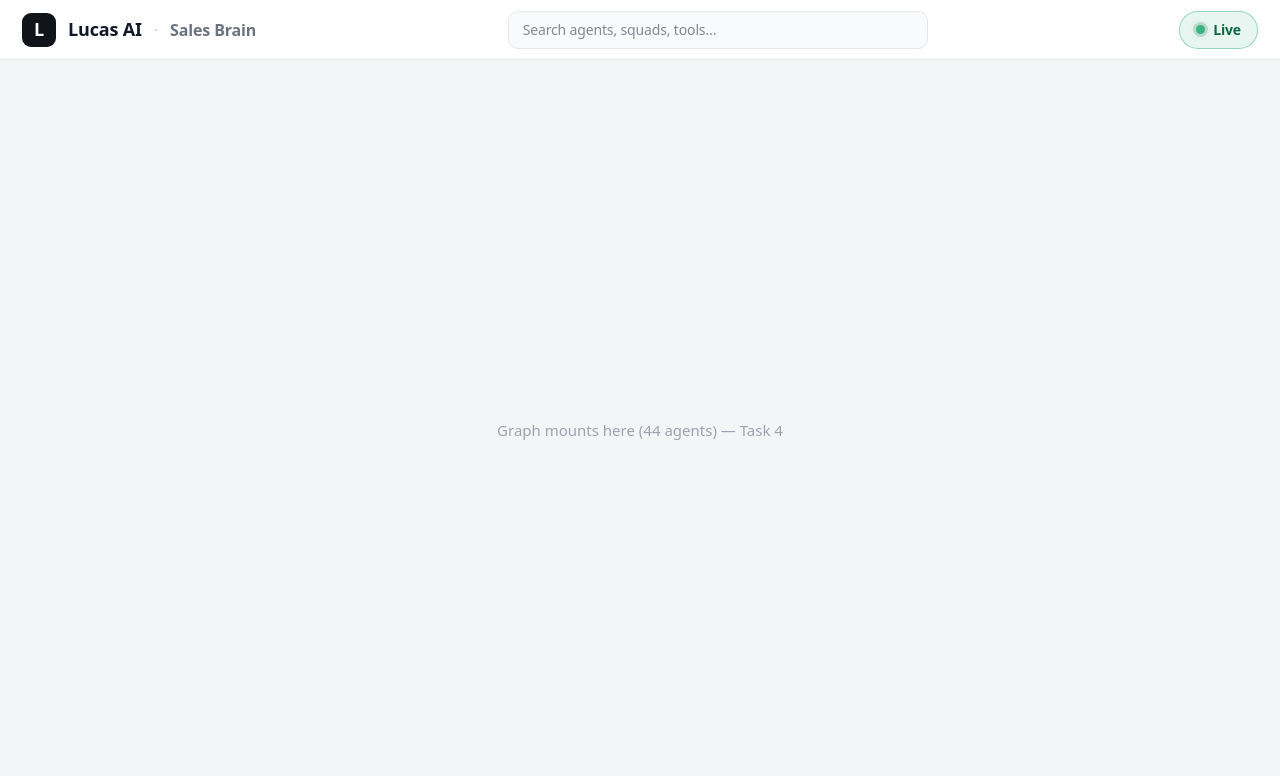
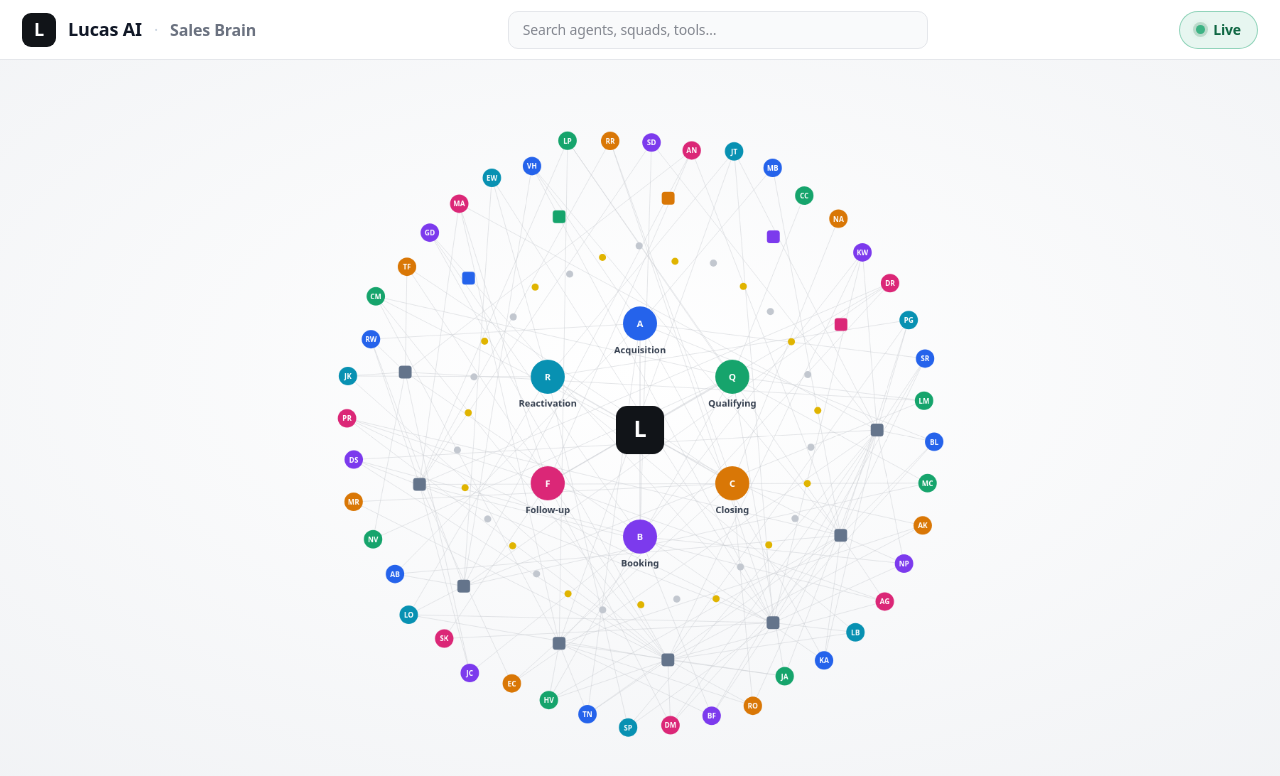
Before and after one commit to lltv28/ads-demos-6-6-2026, a Next.js app: page /brain in a window 1280 px wide. Shown: the top 776 px of the page. Built offline with nearby package versions, Linux system fonts and the light colour scheme.

Commit message:
feat(brain): concentric-ring SVG graph with pan/zoom, hover, pulses

```diff
--- a/app/brain/page.tsx
+++ b/app/brain/page.tsx
@@ -6,11 +6,13 @@
 import { useEffect, useMemo, useState } from 'react';
 import { buildModel } from '@/lib/brain/data';
 import TopBar from '@/components/brain/TopBar';
+import Graph from '@/components/brain/Graph';
 
 export default function SalesBrainPage() {
   const model = useMemo(() => buildModel(), []);
   const [query, setQuery] = useState('');
   const [live, setLive] = useState(true);
+  const [selectedId, setSelectedId] = useState<string | null>(null);
 
   // Recording chrome: hide the Next dev overlay + reset body so nothing floats.
   useEffect(() => {
@@ -26,8 +28,8 @@ export default function SalesBrainPage() {
   return (
     <main style={{ position: 'fixed', inset: 0, display: 'flex', flexDirection: 'column', background: '#f4f5f7', fontFamily: 'ui-sans-serif, system-ui, sans-serif', overflow: 'hidden' }}>
       <TopBar query={query} onQuery={setQuery} live={live} onToggleLive={() => setLive((v) => !v)} />
-      <div style={{ flex: 1, minHeight: 0, position: 'relative', display: 'flex', alignItems: 'center', justifyContent: 'center', color: '#9ca3af', fontSize: 15 }}>
-        Graph mounts here ({model.agents.length} agents) — Task 4
+      <div style={{ flex: 1, minHeight: 0, position: 'relative' }}>
+        <Graph model={model} live={live} query={query} selectedId={selectedId} onSelect={setSelectedId} />
       </div>
     </main>
   );
--- /dev/null
+++ b/components/brain/Graph.tsx
@@ -0,0 +1,190 @@
+'use client';
+
+import { useEffect, useMemo, useRef, useState } from 'react';
+import type { BrainModel, Positioned } from '@/lib/brain/types';
+import { layoutNodes, positionMap, STAGE } from '@/lib/brain/layout';
+
+type Props = {
+  model: BrainModel;
+  live: boolean;
+  query: string;
+  selectedId: string | null;
+  onSelect: (id: string | null) => void;
+  focusId?: string | null; // attract mode pans/zooms here when set
+};
+
+export default function Graph({ model, live, query, selectedId, onSelect, focusId }: Props) {
+  const positioned = useMemo(() => layoutNodes(model.nodes), [model.nodes]);
+  const posMap = useMemo(() => positionMap(positioned), [positioned]);
+  const stageRef = useRef<HTMLDivElement>(null);
+  const canvasRef = useRef<HTMLDivElement>(null);
+  const z = useRef(0.72), tx = useRef(0), ty = useRef(0);
+  const drag = useRef<{ x: number; y: number } | null>(null);
+  const [hover, setHover] = useState<string | null>(null);
+
+  const apply = () => {
+    if (canvasRef.current) canvasRef.current.style.transform = `translate(${tx.current}px, ${ty.current}px) scale(${z.current})`;
+  };
+
+  // Fit on mount.
+  useEffect(() => {
+    const fit = () => {
+      const el = stageRef.current; if (!el) return;
+      const W = el.clientWidth, H = el.clientHeight;
+      z.current = Math.min(W / STAGE.w, H / STAGE.h) * 0.96;
+      tx.current = (W - STAGE.w * z.current) / 2;
+      ty.current = (H - STAGE.h * z.current) / 2;
+      apply();
+    };
+    fit();
+    window.addEventListener('resize', fit);
+    const stage = stageRef.current!;
+    const onWheel = (e: WheelEvent) => {
+      e.preventDefault();
+      const f = e.deltaY < 0 ? 1.12 : 1 / 1.12;
+      const nz = Math.max(0.4, Math.min(2.4, z.current * f));
+      const k = nz / z.current;
+      tx.current = e.clientX - (e.clientX - tx.current) * k;
+      ty.current = e.clientY - (e.clientY - ty.current) * k;
+      z.current = nz; apply();
+    };
+    stage.addEventListener('wheel', onWheel, { passive: false });
+    return () => { window.removeEventListener('resize', fit); stage.removeEventListener('wheel', onWheel); };
+  }, []);
+
+  // Attract focus: ease the view toward a node.
+  useEffect(() => {
+    if (!focusId) return;
+    const p = posMap[focusId]; const el = stageRef.current; if (!p || !el) return;
+    const W = el.clientWidth, H = el.clientHeight, nz = 1.5;
+    let raf = 0; const tz0 = z.current, tx0 = tx.current, ty0 = ty.current;
+    const tzT = nz, txT = W / 2 - p.x * nz, tyT = H / 2 - p.y * nz;
+    let t0: number | null = null;
+    const tick = (now: number) => {
+      if (t0 === null) t0 = now;
+      const k = Math.min(1, (now - t0) / 700); const e = 1 - Math.pow(1 - k, 3);
+      z.current = tz0 + (tzT - tz0) * e; tx.current = tx0 + (txT - tx0) * e; ty.current = ty0 + (tyT - ty0) * e;
+      apply(); if (k < 1) raf = requestAnimationFrame(tick);
+    };
+    raf = requestAnimationFrame(tick);
+    return () => cancelAnimationFrame(raf);
+  }, [focusId, posMap]);
+
+  const onPointerDown = (e: React.PointerEvent) => { drag.current = { x: e.clientX, y: e.clientY }; (e.currentTarget as HTMLElement).setPointerCapture(e.pointerId); };
+  const onPointerMove = (e: React.PointerEvent) => {
+    if (!drag.current) return;
+    tx.current += e.clientX - drag.current.x; ty.current += e.clientY - drag.current.y;
+    drag.current = { x: e.clientX, y: e.clientY }; apply();
+  };
+  const onPointerUp = () => { drag.current = null; };
+
+  const q = query.trim().toLowerCase();
+  const matches = (n: Positioned) => q.length > 0 && n.label.toLowerCase().includes(q);
+
+  // Neighbour set for hover/selection highlight.
+  const activeId = hover ?? selectedId;
+  const neighbours = useMemo(() => {
+    if (!activeId) return null;
+    const set = new Set<string>([activeId]);
+    for (const e of model.edges) { if (e.source === activeId) set.add(e.target); if (e.target === activeId) set.add(e.source); }
+    return set;
+  }, [activeId, model.edges]);
+
+  // Sale pulses: pick random squad→agent edges on a cadence while `live`.
+  const [pulseKey, setPulseKey] = useState(0);
+  const [pulseEdge, setPulseEdge] = useState<{ s: string; t: string } | null>(null);
+  useEffect(() => {
+    if (!live) return;
+    let timer: ReturnType<typeof setTimeout>;
+    const squadEdges = model.edges.filter((e) => e.kind === 'squad');
+    const fire = () => {
+      const e = squadEdges[Math.floor(Math.random() * squadEdges.length)];
+      setPulseEdge({ s: e.source, t: e.target }); setPulseKey((k) => k + 1);
+      timer = setTimeout(fire, 1400 + Math.random() * 1800);
+    };
+    timer = setTimeout(fire, 800);
+    return () => clearTimeout(timer);
+  }, [live, model.edges]);
+
+  return (
+    <div
+      ref={stageRef}
+      onPointerDown={onPointerDown} onPointerMove={onPointerMove} onPointerUp={onPointerUp}
+      style={{ position: 'absolute', inset: 0, overflow: 'hidden', cursor: 'grab', touchAction: 'none', userSelect: 'none', background: 'radial-gradient(130% 120% at 50% 42%, #ffffff 0%, #eef0f3 75%)' }}
+    >
+      <div ref={canvasRef} style={{ position: 'absolute', top: 0, left: 0, width: STAGE.w, height: STAGE.h, transformOrigin: '0 0', willChange: 'transform' }}>
+        <svg width={STAGE.w} height={STAGE.h} style={{ position: 'absolute', inset: 0 }}>
+          {/* edges */}
+          {model.edges.map((e, i) => {
+            const a = posMap[e.source], b = posMap[e.target]; if (!a || !b) return null;
+            const dim = neighbours && !(neighbours.has(e.source) && neighbours.has(e.target));
+            return <line key={i} x1={a.x} y1={a.y} x2={b.x} y2={b.y} stroke="#c9ccd1" strokeWidth={e.kind === 'hub' ? 1.6 : 1} opacity={dim ? 0.12 : 0.5} />;
+          })}
+          {/* sale pulse */}
+          {live && pulseEdge && posMap[pulseEdge.s] && posMap[pulseEdge.t] && (
+            <line key={pulseKey} x1={posMap[pulseEdge.s].x} y1={posMap[pulseEdge.s].y} x2={posMap[pulseEdge.t].x} y2={posMap[pulseEdge.t].y}
+              stroke="#16A46C" strokeWidth={4} strokeLinecap="round" strokeDasharray="22 600" className="brain-pulse" style={{ filter: 'drop-shadow(0 0 5px rgba(22,164,108,0.7))' }} />
+          )}
+          {/* nodes */}
+          {positioned.map((n) => {
+            const dim = neighbours ? !neighbours.has(n.id) : false;
+            const hl = matches(n);
+            const op = dim && !hl ? 0.18 : 1;
+            const sel = n.id === selectedId;
+            if (n.type === 'core') {
+              return (
+                <g key={n.id} opacity={op} onClick={() => onSelect(n.id)} style={{ cursor: 'pointer' }}>
+                  <rect x={n.x - 34} y={n.y - 34} width={68} height={68} rx={16} fill="#111418" />
+                  <text x={n.x} y={n.y + 10} textAnchor="middle" fontSize={32} fontWeight={800} fill="#fff">L</text>
+                </g>
+              );
+            }
+            if (n.type === 'hub') {
+              return (
+                <g key={n.id} opacity={op} onMouseEnter={() => setHover(n.id)} onMouseLeave={() => setHover(null)} onClick={() => onSelect(n.id)} style={{ cursor: 'pointer' }}>
+                  <circle cx={n.x} cy={n.y} r={24} fill={n.color} stroke={sel ? '#111418' : 'none'} strokeWidth={3} />
+                  <text x={n.x} y={n.y + 5} textAnchor="middle" fontSize={13} fontWeight={800} fill="#fff">{n.label[0]}</text>
+                  <text x={n.x} y={n.y + 42} textAnchor="middle" fontSize={13} fontWeight={700} fill="#374151">{n.label}</text>
+                </g>
+              );
+            }
+            if (n.type === 'lead') return <circle key={n.id} cx={n.x} cy={n.y} r={5} fill={n.color} opacity={op} />;
+            if (n.type === 'tool' || n.type === 'offer') {
+              return <rect key={n.id} x={n.x - 9} y={n.y - 9} width={18} height={18} rx={4} fill={n.color} opacity={op}
+                onMouseEnter={() => setHover(n.id)} onMouseLeave={() => setHover(null)} onClick={() => onSelect(n.id)} style={{ cursor: 'pointer' }} />;
+            }
+            // agent monogram
+            return (
+              <g key={n.id} opacity={op} onMouseEnter={() => setHover(n.id)} onMouseLeave={() => setHover(null)} onClick={() => onSelect(n.id)} style={{ cursor: 'pointer' }}>
+                <circle cx={n.x} cy={n.y} r={hl || sel ? 16 : 13} fill={n.color} stroke={sel ? '#111418' : (hl ? '#fff' : 'none')} strokeWidth={sel ? 3 : 2} />
+                <text x={n.x} y={n.y + 4} textAnchor="middle" fontSize={10} fontWeight={700} fill="#fff">{n.initials}</text>
+              </g>
+            );
+          })}
+        </svg>
+      </div>
+
+      {/* hover tooltip */}
+      {hover && posMap[hover] && (
+        <Tooltip model={model} id={hover} />
+      )}
+
+      <style>{`
+        @keyframes brain-pulse-k { from { stroke-dashoffset: 600; opacity: 1; } to { stroke-dashoffset: 0; opacity: 0; } }
+        .brain-pulse { animation: brain-pulse-k 0.9s ease-out forwards; }
+      `}</style>
+    </div>
+  );
+}
+
+function Tooltip({ model, id }: { model: BrainModel; id: string }) {
+  const agent = model.agents.find((a) => a.id === id);
+  const label = agent ? `${agent.name} · ${agent.role}` : model.nodes.find((n) => n.id === id)?.label ?? '';
+  const sub = agent ? `${agent.sales} sales · ${agent.calls} calls` : '';
+  return (
+    <div style={{ position: 'absolute', left: 16, bottom: 16, background: 'rgba(17,20,24,0.92)', color: '#fff', borderRadius: 10, padding: '10px 14px', pointerEvents: 'none', maxWidth: 320 }}>
+      <div style={{ fontSize: 14, fontWeight: 700 }}>{label}</div>
+      {sub && <div style={{ fontSize: 12, color: '#9fb4d6', marginTop: 2 }}>{sub}</div>}
+    </div>
+  );
+}
```
